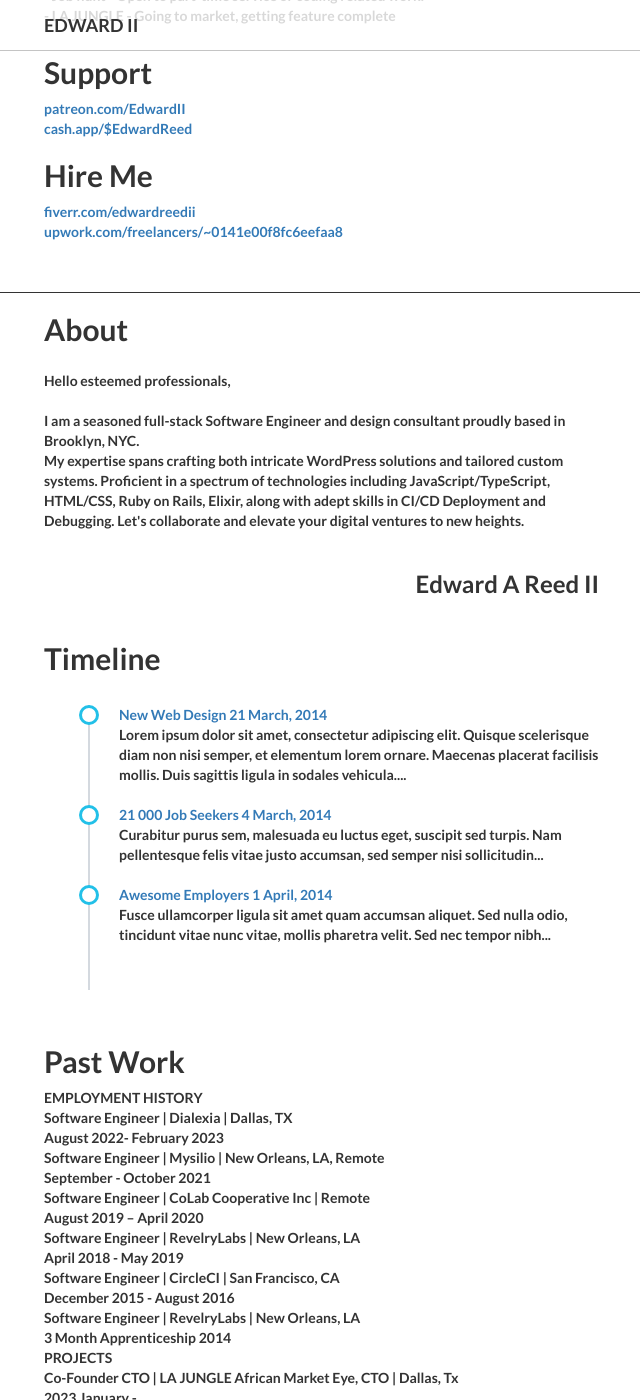
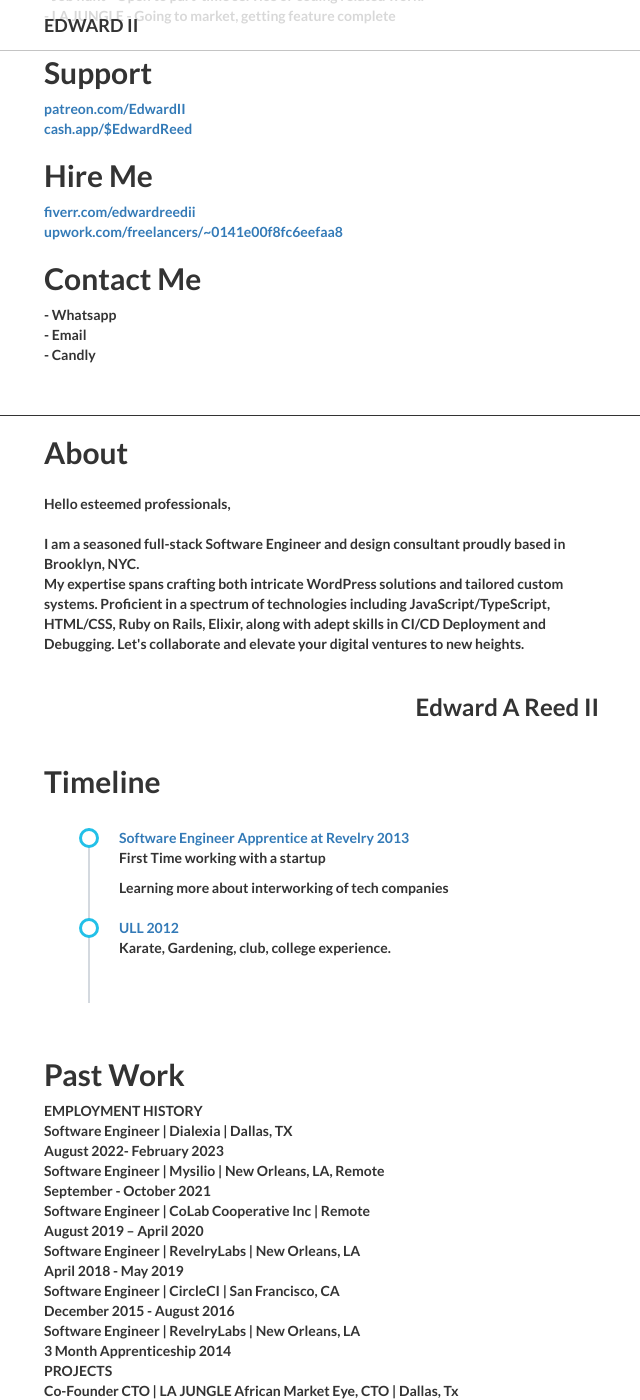
Before and after one commit to MRReedii/edward-reed, a Jekyll site: the page built from index.md, in a window 1280 px wide and 1400 px high, scrolled down 673 px. Shown: the whole window, without its empty margins (26-666 px from the left). Built offline with Jekyll 4.4.1, drawn with Linux system fonts in a browser that asks for light colours.

Commit message:
Add Content

```diff
--- /dev/null
+++ b/_includes/contact_me.html
@@ -0,0 +1,16 @@
+<div class="">
+    <div class="container">
+        <div class="row">
+            <div class="col-lg-6">
+                <h2>Contact Me</h2>
+                  - Whatsapp
+                  <br>
+                  - Email
+                  <br>
+                  - Candly
+            </div>
+        </div>
+    </div>
+    <!-- /.container -->
+</div>
+<!-- /.banner -->
--- a/_includes/timeline.html
+++ b/_includes/timeline.html
@@ -8,19 +8,15 @@
                     <div class="col-md-6 offset-md-3">
                       <ul class="timeline">
                         <li>
-                          <a target="_blank" href="https://www.totoprayogo.com/#">New Web Design</a>
-                          <a href="#" class="float-right">21 March, 2014</a>
-                          <p>Lorem ipsum dolor sit amet, consectetur adipiscing elit. Quisque scelerisque diam non nisi semper, et elementum lorem ornare. Maecenas placerat facilisis mollis. Duis sagittis ligula in sodales vehicula....</p>
+                          <a href="#">Software Engineer Apprentice at Revelry</a>
+                          <a href="#" class="float-right">2013</a>
+                          <p>First Time working with a startup</p>
+                          <p>Learning more about interworking of tech companies</p>
                         </li>
                         <li>
-                          <a href="#">21 000 Job Seekers</a>
-                          <a href="#" class="float-right">4 March, 2014</a>
-                          <p>Curabitur purus sem, malesuada eu luctus eget, suscipit sed turpis. Nam pellentesque felis vitae justo accumsan, sed semper nisi sollicitudin...</p>
-                        </li>
-                        <li>
-                          <a href="#">Awesome Employers</a>
-                          <a href="#" class="float-right">1 April, 2014</a>
-                          <p>Fusce ullamcorper ligula sit amet quam accumsan aliquet. Sed nulla odio, tincidunt vitae nunc vitae, mollis pharetra velit. Sed nec tempor nibh...</p>
+                          <a href="#">ULL</a>
+                          <a href="#" class="float-right">2012</a>
+                          <p>Karate, Gardening, club, college experience.</p>
                         </li>
                       </ul>
                     </div>
--- a/_layouts/home.html
+++ b/_layouts/home.html
@@ -53,6 +53,7 @@
   {% include current_works.html %}
   {% include support_me.html %}
   {% include hire_me.html %}
+  {% include contact_me.html %}
   {% include about.html %}
   {% include timeline.html %}
   {% include past_work.html %}
```
